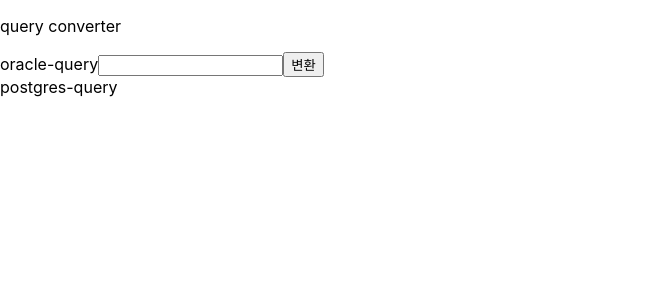
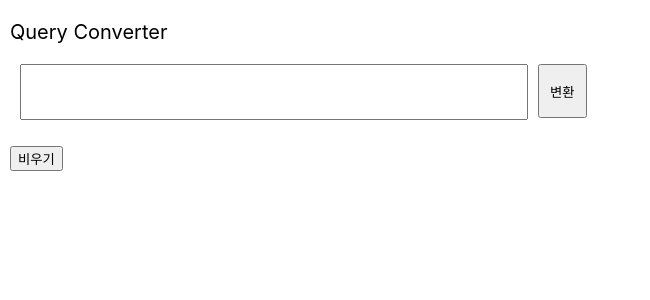
Before and after one commit to arty0928/Oracle-Postgresql-, a React (Create React App) app: page / in a window 1280 px wide. Shown: the top 300 px of the page, without its empty margins (0-650 px from the left). Built offline with nearby package versions, Linux system fonts and the light colour scheme.

Commit message:
기본코드

```diff
--- a/src/App.css
+++ b/src/App.css
@@ -0,0 +1,20 @@
+#container {
+  margin: 10px;
+}
+#title {
+  font-size: 20px;
+}
+input {
+  width: 500px;
+  height: 50px;
+  margin-left: 10px;
+  margin-right: 10px;
+}
+#input_button {
+  height: 54px;
+  padding: 10px;
+  margin-right: 5px;
+}
+#page-reset {
+  margin-top: 10px;
+}
--- a/src/App.js
+++ b/src/App.js
@@ -1,43 +1,52 @@
 import './App.css';
-import React, { useState } from "react";
-
-const root = document.getElementById("root");
+import { useState } from 'react';
 
 function App() {
-  const [inputText, setInputText] = useState("");
+  const [postgresql, setPostgresql] = useState([]);
+  const [inputValue, setInputValue] = useState([]);
+  const onPageReset = () => {
+    const remove = document.getElementById('query_sentence');
+    remove.innerHTML="";
+  };
+  const handleSubmit = (event) => {
+    event.preventDefault();
+    setPostgresql((current) => {
+      var qStr = inputValue;
+      // FROMDUAL 변환작업
+      qStr = qStr.replace(/FROM\s+DUAL/igs, "");
 
-  const onChange = (event) => {
-    setInputText(event.target.value);
-  };
-  const onReset = () => {
-    setInputText("");
+      // 함수이름 변환작업
+      // qStr = qStr.작업 코드 작성하기;
+
+      return [...current, {
+        value: `${qStr}`,
+      },];
+
+    });
+
+    setInputValue("");
+
   };
 
   return (
-    <div>
-        <p>
-          query converter
-        </p>
+    <div id="container">
+      <p id="title">Query Converter</p>
+      <form id="oracle-query" onSubmit={handleSubmit}>
+        <input type="text"
 
-      <div>
-        <form onSubmit={onReset}>
-          <label htmlFor="oracle-query">oracle-query</label>
-          <input
-            defaultValue={inputText}
-            id="oracle-query"
-            type="text"
-            onChange={onChange}
-          />
-          <button type="submit">변환</button>
-        </form>
+        value ={inputValue}
+          onChange={(event) => {
+            setInputValue(event.target.value);
+        }} />
+        <button id="input_button" type="submit">변환</button>
+      </form>
 
-        <div className="postgres-query">
-          <span>postgres-query</span>
-          <div>
-          {inputText.indexOf('abc') !== -1 && inputText.replace('abc', 'def')}
-          </div>
+      <ol id="query_sentence">{postgresql.map((item) => (
+        <div>
+          {item.value}
         </div>
-      </div>
+      ))}</ol>
+      <button id='page-reset' onClick={onPageReset}>비우기</button>
     </div>
   );
 }
```
